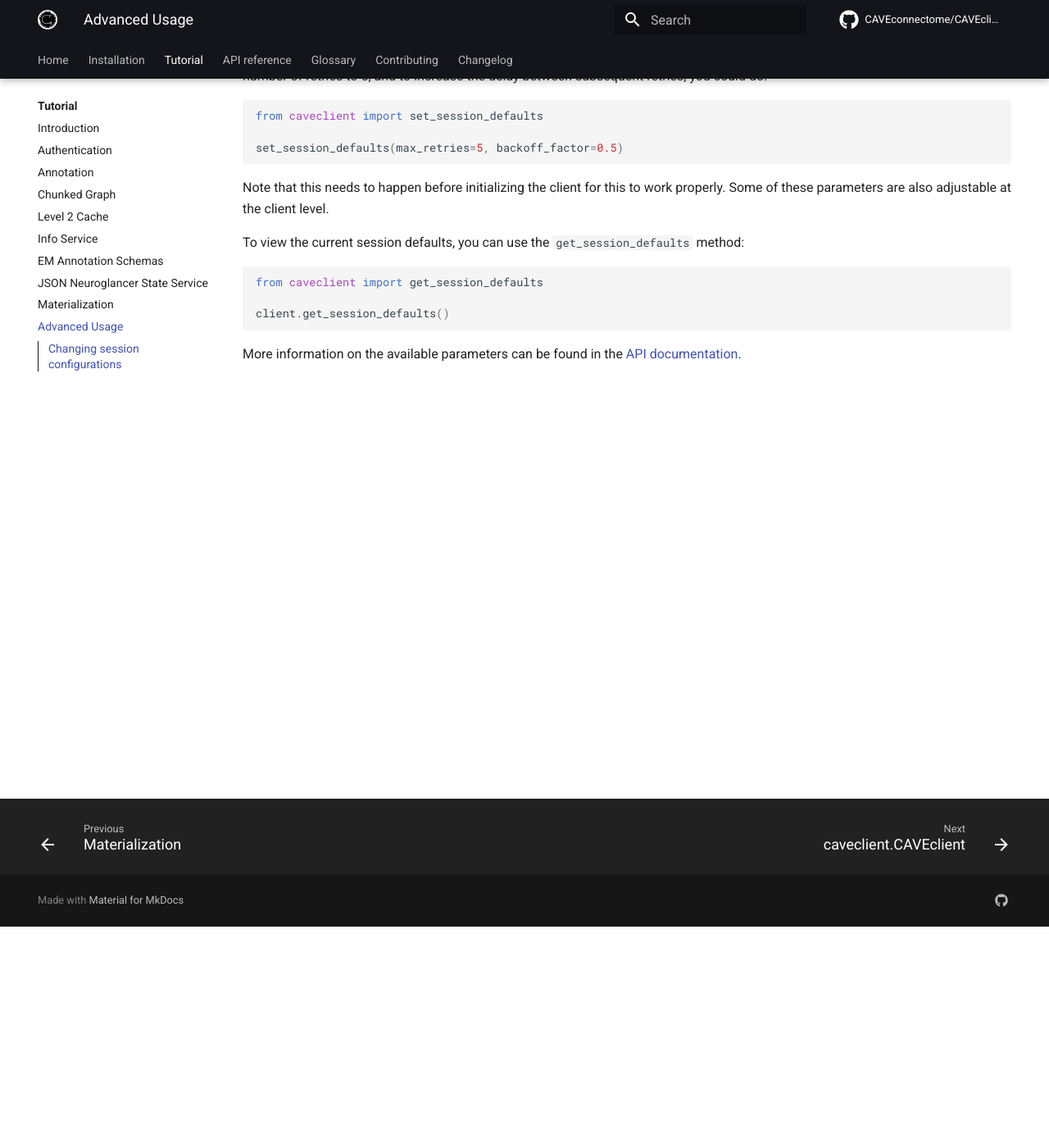
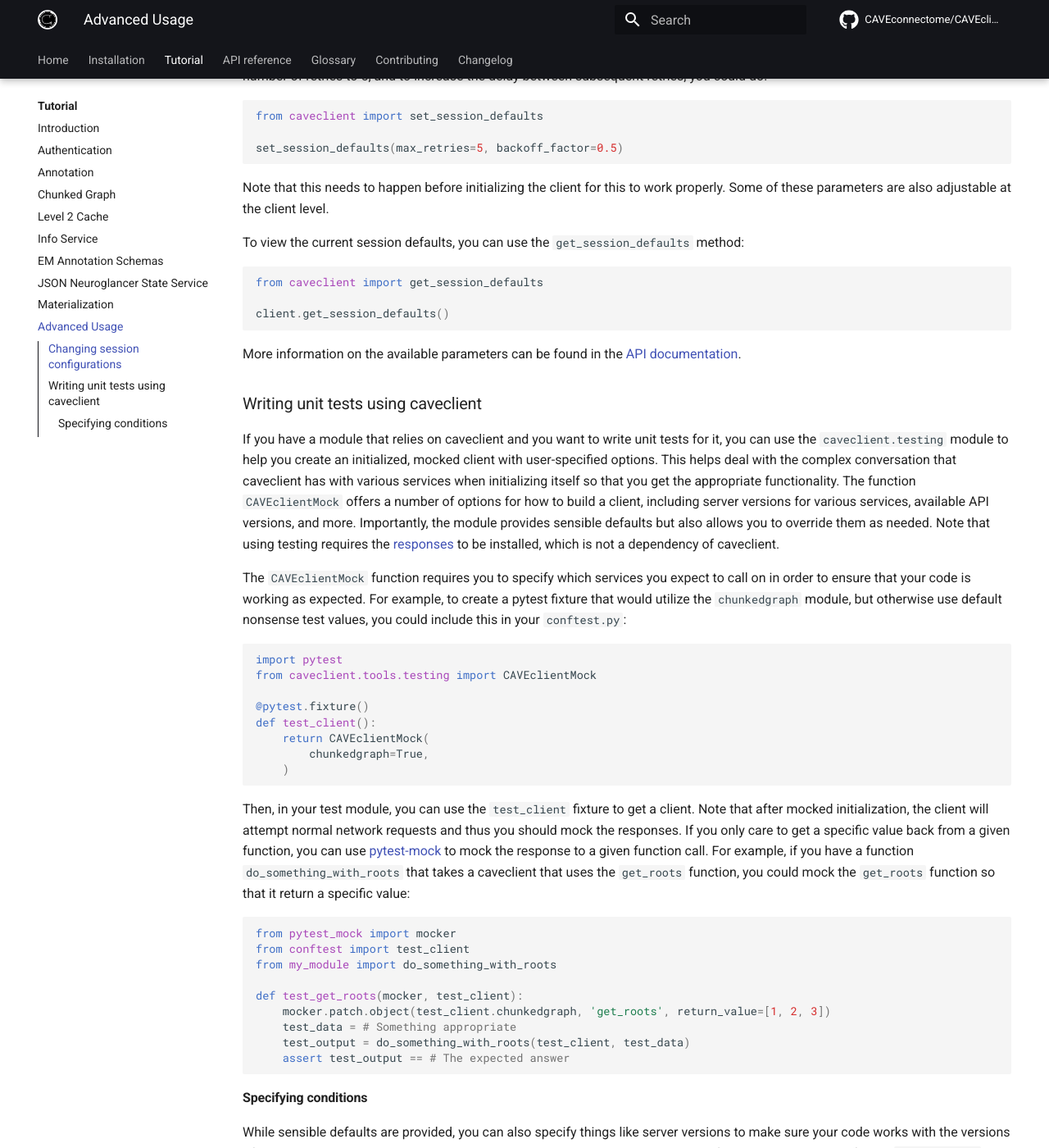
Before and after one commit to CAVEconnectome/CAVEclient, an MkDocs documentation site: the page built from docs/tutorials/advanced.md, in a window 1280 px wide and 1400 px high, scrolled down 270 px. Shown: the whole window at 82% size. Built offline with MkDocs 1.6.1 and Material for MkDocs 9.7.7, drawn with Linux system fonts in a browser that asks for light colours; comment, search, counter and statistics services are not loaded; some of the changed text lies outside the part shown.

Commit message:
remove bad docstring, add docs

````diff
--- a/docs/tutorials/advanced.md
+++ b/docs/tutorials/advanced.md
@@ -30,3 +30,93 @@ client.get_session_defaults()
 
 More information on the available parameters can be found in the
 [API documentation](../api/config.md).
+
+## Writing unit tests using caveclient
+
+If you have a module that relies on caveclient and you want to write unit tests for it,
+you can use the `caveclient.testing` module to help you create an initialized, mocked
+client with user-specified options.
+This helps deal with the complex conversation that caveclient has with various services
+when initializing itself so that you get the appropriate functionality.
+The function `CAVEclientMock` offers a number of options for how to build a client,
+including server versions for various services, available API versions, and more.
+Importantly, the module provides sensible defaults but also allows you to override
+them as needed.
+Note that using testing requires the [responses](https://github.com/getsentry/responses)
+to be installed, which is not a dependency of caveclient.
+
+The `CAVEclientMock` function requires you to specify which services you expect to call on
+in order to ensure that your code is working as expected.
+For example, to create a pytest fixture that would utilize the `chunkedgraph` module,
+but otherwise use default nonsense test values, you could include this in your `conftest.py`:
+
+```python
+import pytest
+from caveclient.tools.testing import CAVEclientMock
+
+@pytest.fixture()
+def test_client():
+    return CAVEclientMock(
+        chunkedgraph=True,
+    )
+```
+
+Then, in your test module, you can use the `test_client` fixture to get a client.
+Note that after mocked initialization, the client will attempt normal network requests and
+thus you should mock the responses.
+If you only care to get a specific value back from a given function, you can use [pytest-mock](https://github.com/pytest-dev/pytest-mock/)
+to mock the response to a given function call.
+For example, if you have a function `do_something_with_roots` that takes a caveclient that uses the `get_roots` function,
+you could mock the `get_roots` function so that it return a specific value:
+
+```python
+from pytest_mock import mocker
+from conftest import test_client
+from my_module import do_something_with_roots
+
+def test_get_roots(mocker, test_client):
+    mocker.patch.object(test_client.chunkedgraph, 'get_roots', return_value=[1, 2, 3])
+    test_data = # Something appropriate
+    test_output = do_something_with_roots(test_client, test_data)
+    assert test_output == # The expected answer
+```
+
+### Specifying conditions
+
+While sensible defaults are provided, you can also specify things like server versions to make sure your code
+works with the versions of the services you expect.
+For example, let's make a richer mock client that specifies the server versions for the `chunkedgraph`, `materailization`,
+and `l2cache` services:
+
+```python
+@pytest.fixture()
+def version_specified_client():
+    return CAVEclientMock(
+        chunkedgraph=True,
+        chunkedgraph_server_version='3.0.1',
+        materialization=True,
+        materialization_server_version='2.0.0',
+        l2cache=True,
+    )
+```
+
+Note that some services like `l2cache` do not currently use a server version to offer different functionality, and this value
+is not exposed for them currently. See the API documentation for more information.
+
+You can also override default values like `server_address` or `datastack_name`:
+```python
+@pytest.fixture()
+def server_specified_client():
+    return CAVEclientMock(
+        datastack_name='my_datastack',
+        server_address='http://my.server.com',
+        chunkedgraph=True,
+        materialization=True,
+    )
+```
+
+If you want to get access to the various default values of server version, datastack name, datastack info file, and api versions,
+you can use functions `get_server_versions`, `get_server_information`, `default_info`, `get_api_versions` respectively.
+Each of these functions will return a dictionary of the values that can be used as a kwargs input into CAVEclientMock.
+If you specify your own override values, it will take precedence over the default value and you can just use the dictionary in your tests.
+See the caveclient tests for an example of how to use these functions.
--- a/mkdocs.yml
+++ b/mkdocs.yml
@@ -34,6 +34,7 @@ nav:
     - General functions:
       - api/config.md
       - api/datastack_lookup.md
+      - api/testing.md
   - Glossary: glossary.md
   - Contributing: contributing.md
   - Changelog: changelog.md
````
Also changed, not shown: docs/api/testing.md (added, +9 -0 lines), 1 other file.
